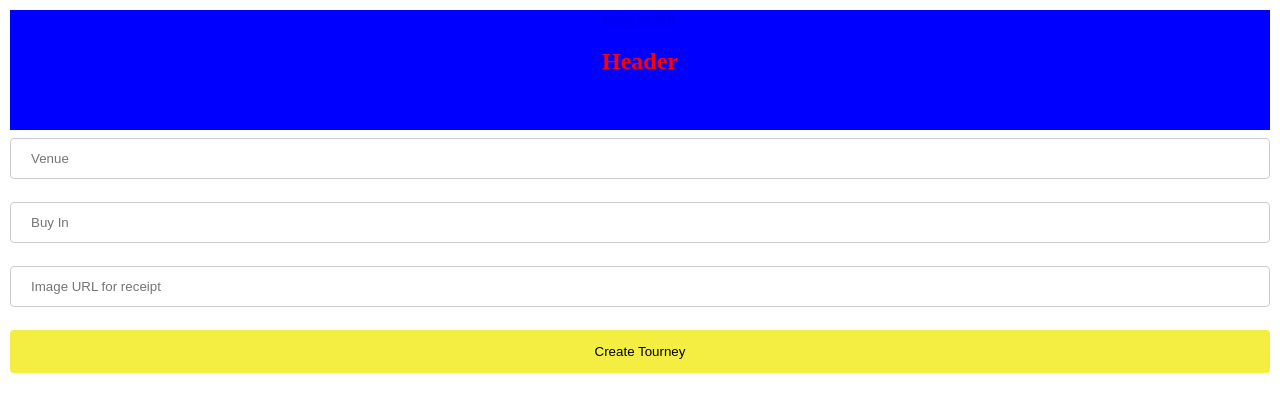
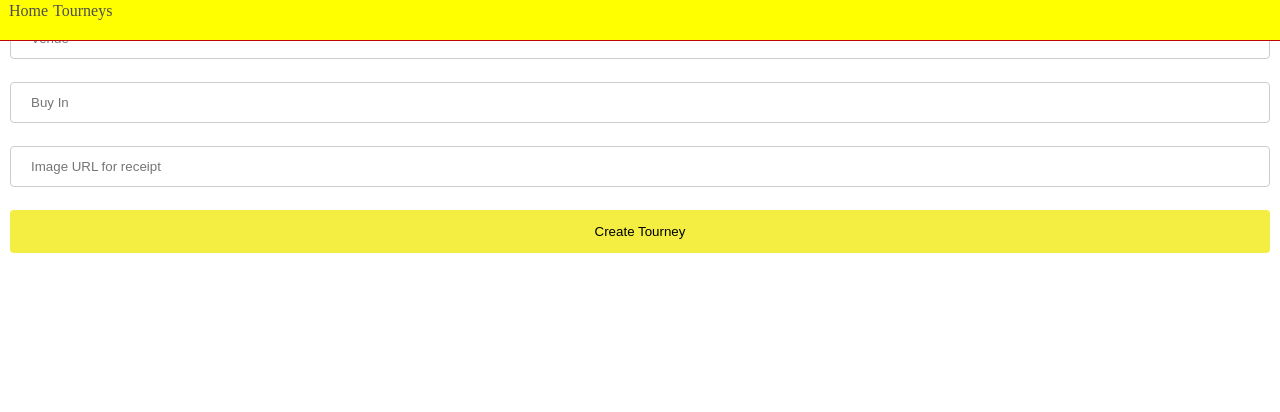
Before and after one commit to BriOD/node-express-app, a React (Create React App) app in the folder client/: page /tourneys/new in a window 1280 px wide. Shown: the top 412 px of the page. Built offline with nearby package versions, Linux system fonts and the light colour scheme; no server answers.

Commit message:
added a lot of styling to the navbar and header

```diff
--- a/client/src/components/App.js
+++ b/client/src/components/App.js
@@ -4,6 +4,7 @@ import { connect } from 'react-redux';
 import * as actions from '../actions';
 
 import Header from './Header';
+import Navbar from './Navbar';
 import Landing from './Landing';
 // import Dashboard from './Dashboard';
 import TourneyForm from './TourneyForm';
@@ -19,6 +20,7 @@ class App extends Component {
       <div className="container">
         <BrowserRouter>
           <div>
+            <Navbar />
             <Header />
             <Route exact path="/" component={Landing} />
             <Route exact path="/tourneys" component={TourneyList} />
--- a/client/src/components/Header.js
+++ b/client/src/components/Header.js
@@ -1,42 +1,8 @@
-import React, { Component } from 'react';
-import { connect } from 'react-redux';
+import React from 'react';
 import { Link } from 'react-router-dom';
 
-class Header extends Component {
-  renderContent() {
-    switch (this.props.auth) {
-      case null:
-        return;
-      case false:
-        return (
-          <li>
-            <a href="/auth/google">Login With Google</a>
-          </li>
-        );
-      default:
-        return (
-          <li>
-            <a href="/api/logout">Logout</a>
-          </li>
-        );
-    }
-  }
+const Header = () => {
+  return <div className="header"> </div>;
+};
 
-  render() {
-    return (
-      <nav>
-        <div className="header">
-          <Link to={this.props.auth ? '/tourneys' : '/'}>Baxs Stable </Link>
-          <h1>Header</h1>
-          <ul className="right">{this.renderContent()}</ul>
-        </div>
-      </nav>
-    );
-  }
-}
-
-function mapStateToProps({ auth }) {
-  return { auth };
-}
-
-export default connect(mapStateToProps)(Header);
+export default Header;
--- /dev/null
+++ b/client/src/components/LogInBttn.js
@@ -0,0 +1,29 @@
+import React, { Component } from 'react';
+import { connect } from 'react-redux';
+
+class LogInBttn extends Component {
+  renderContent() {
+    switch (this.props.auth) {
+      case null:
+        return;
+      case false:
+        return <a href="/auth/google">Login With Google</a>;
+      default:
+        return <a href="/api/logout">Logout</a>;
+    }
+  }
+
+  render() {
+    return (
+      <bttn className="googleBttn">
+        <ul className="right">{this.renderContent()}</ul>
+      </bttn>
+    );
+  }
+}
+
+function mapStateToProps({ auth }) {
+  return { auth };
+}
+
+export default connect(mapStateToProps)(LogInBttn);
--- /dev/null
+++ b/client/src/components/Navbar.js
@@ -0,0 +1,31 @@
+import React from 'react';
+import LogInBttn from './LogInBttn';
+import { Link } from 'react-router-dom';
+
+const Navbar = () => {
+  return (
+    <div className="global-nav">
+      <div className="global-nav-inner">
+        <div className="container">
+          <ul className="nav">
+            <li>
+              <Link className="text" to="/">
+                Home
+              </Link>
+            </li>
+            <li>
+              <Link className="text" to="/toureys">
+                Tourneys
+              </Link>
+            </li>
+            <li>
+              <LogInBttn />
+            </li>
+          </ul>
+        </div>
+      </div>
+    </div>
+  );
+};
+
+export default Navbar;
--- a/client/src/style.css
+++ b/client/src/style.css
@@ -1,8 +1,8 @@
 .header {
-  background-color: blue;
-  text-align: center;
-  color: red;
-  height: 120px;
+  background: url('./images/bax_header_background.jpg');
+  background-repeat: no-repeat;
+  background-size: 100% 100%;
+  height: -webkit-fill-available;
   width: auto;
 }
 
@@ -44,3 +44,71 @@
 .submitBttn:hover {
   background-color: #f4dc42;
 }
+
+.googleBttn {
+  background-color: red;
+}
+
+.global-nav {
+  border-bottom: 1px solid #ba0707;
+  height: 46px;
+  position: fixed;
+  top: 0;
+  bottom: 0;
+  right: 0;
+  left: 0;
+  width: 100%;
+  height: 40px;
+  overflow: auto;
+}
+
+.global-nav-inner {
+  background: #fff;
+  height: 46px;
+}
+
+.global-nav .container {
+  background-color: yellow;
+  height: 100%;
+  text-align: center;
+  width: auto;
+}
+
+.nav {
+  float: left;
+}
+
+.nav a {
+  color: #4d4d4d;
+  text-decoration: none;
+}
+
+ul {
+  margin: 0;
+  list-style: none;
+  padding: 0;
+  display: block;
+}
+
+li {
+  display: inline;
+  text-align: inherit;
+  color: #66757f;
+  padding-left: 5px;
+}
+
+div {
+  display: block;
+}
+
+.nav > li > a .text {
+  float: left;
+  margin-left: 3px;
+  margin-top: 17px;
+  padding: 0px;
+}
+
+.nav a:hover {
+  color: red;
+  text-decoration: underline;
+}
```
Also changed, not shown: client/src/images/bax_header_background.jpg (added).
